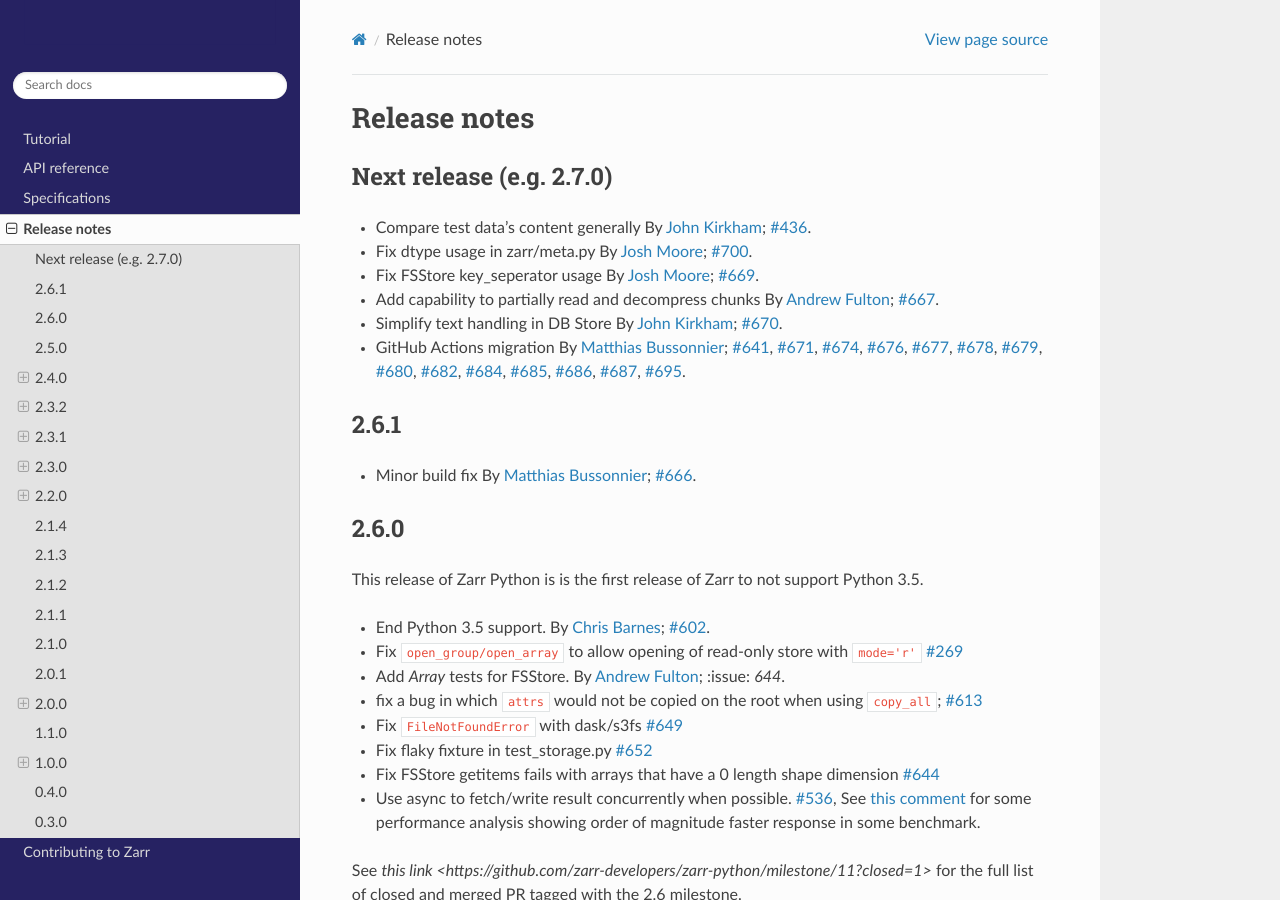
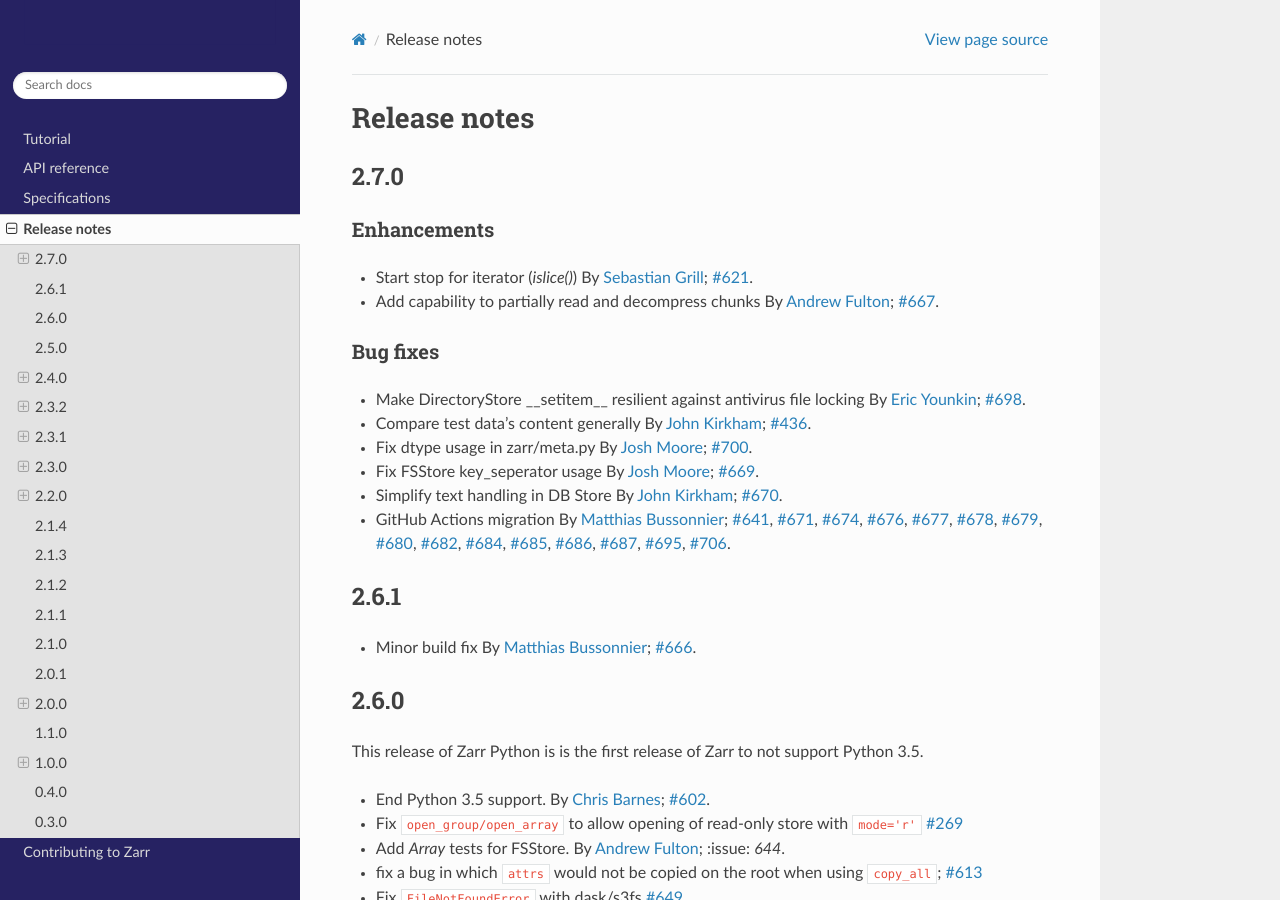
Before and after one commit to enthusiastdev121/zarr-python, a Sphinx documentation site: the page built from docs/release.rst, in a window 1280 px wide and 900 px high. Built offline with Sphinx 7.4.7 and the Read the Docs theme 2.0.0, drawn with Linux system fonts in a browser that asks for light colours; the version number could not be read and is left out.

Commit message:
Update 2.7.0 release notes (#708)

```diff
--- a/docs/release.rst
+++ b/docs/release.rst
@@ -1,8 +1,24 @@
 Release notes
 =============
 
-Next release (e.g. 2.7.0)
--------------------------
+2.7.0
+-----
+
+Enhancements
+~~~~~~~~~~~~
+
+* Start stop for iterator (`islice()`)
+  By :user:`Sebastian Grill <yetyetanotherusername>`; :issue:`621`.
+
+* Add capability to partially read and decompress chunks
+  By :user:`Andrew Fulton <andrewfulton9>`; :issue:`667`.
+
+
+Bug fixes
+~~~~~~~~~
+
+* Make DirectoryStore __setitem__ resilient against antivirus file locking
+  By :user:`Eric Younkin <ericgyounkin>`; :issue:`698`.
 
 * Compare test data's content generally
   By :user:`John Kirkham <jakirkham>`; :issue:`436`.
@@ -23,7 +36,7 @@ Next release (e.g. 2.7.0)
   By :user:`Matthias Bussonnier <Carreau>`;
   :issue:`641`, :issue:`671`, :issue:`674`, :issue:`676`, :issue:`677`, :issue:`678`,
   :issue:`679`, :issue:`680`, :issue:`682`, :issue:`684`, :issue:`685`, :issue:`686`,
-  :issue:`687`, :issue:`695`.
+  :issue:`687`, :issue:`695`, :issue:`706`.
 
 2.6.1
 -----
```
Also changed, not shown: other parts of docs/release.rst (+0 -3 lines).
